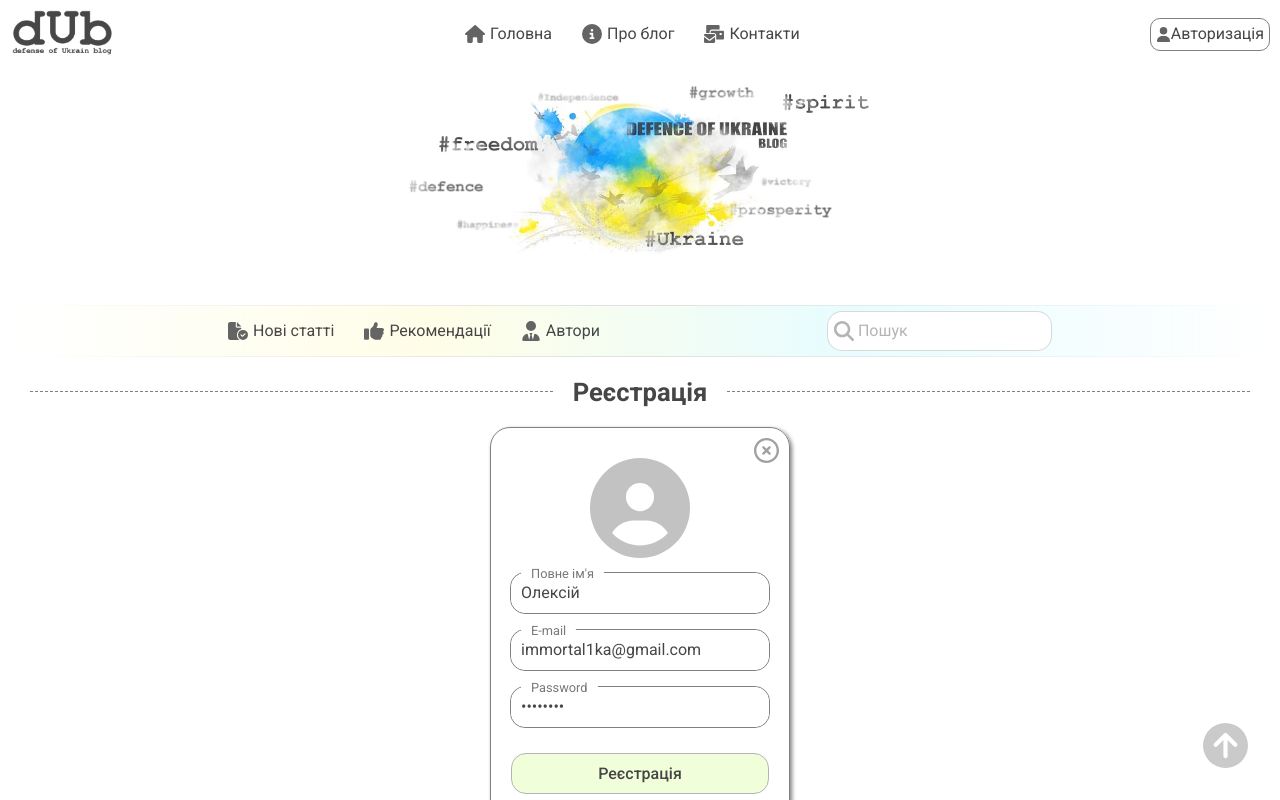
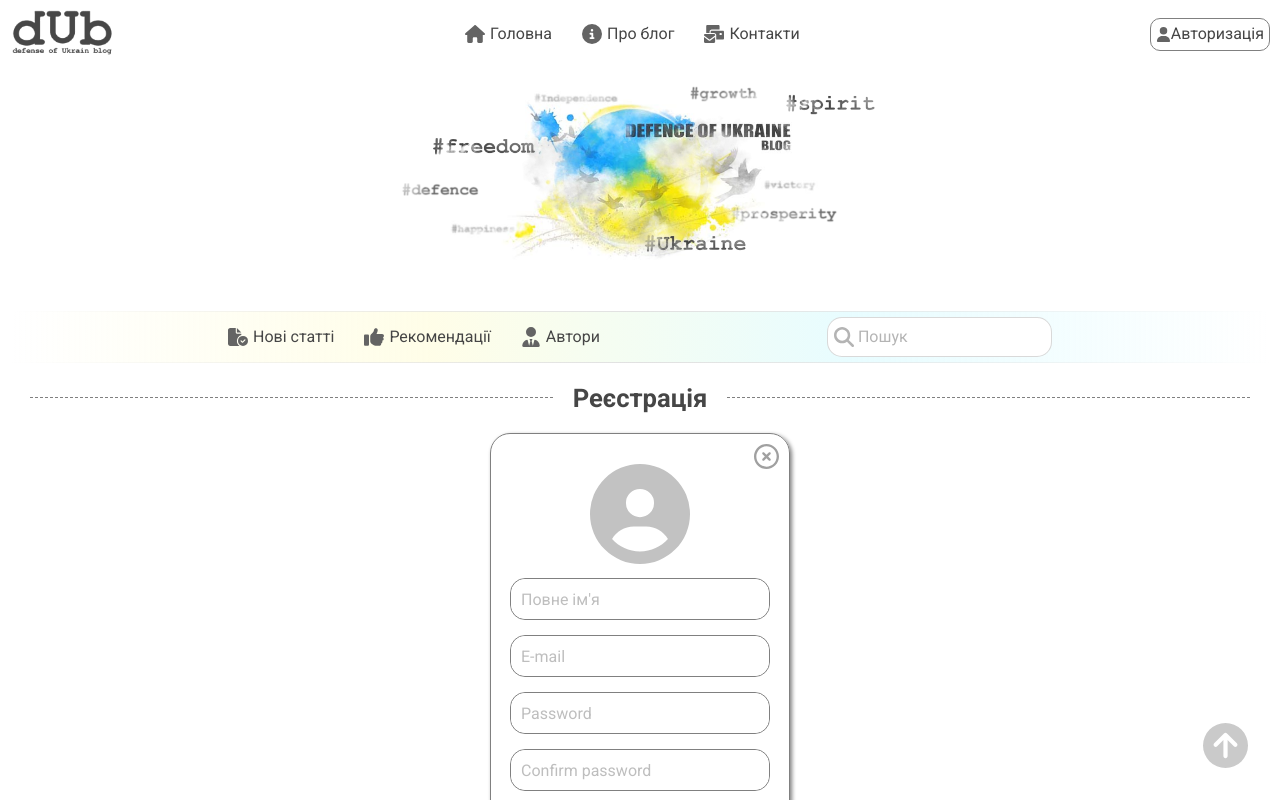
Before and after one commit to HatterJS/Chaos-Chronicle-blog, a React (Create React App) app: page /registration in a window 1280 px wide. Shown: the top 800 px of the page. Built offline with nearby package versions, Linux system fonts and the light colour scheme; no server answers.

Commit message:
checking whether the user is the owner of the article

```diff
--- a/src/pages/Article/index.css
+++ b/src/pages/Article/index.css
@@ -32,6 +32,9 @@
 }
 .article__header .article__titleBlock p {
   font-size: 0.9em;
+}
+.article__header .article__toolsBlock {
+  display: none;
 }
 .article__header .article__toolsBlock p {
   color: gray;
--- a/src/pages/Article/index.jsx
+++ b/src/pages/Article/index.jsx
@@ -1,6 +1,7 @@
 import React from 'react';
 import axios from '../../axios';
 import { useParams } from 'react-router-dom';
+import { useSelector } from 'react-redux';
 
 import AuthorSign from '../../components/AuthorSign';
 import CommentItem from '../../components/CommentItem';
@@ -11,6 +12,8 @@ import { deleteSVG, penSVG, viewsSVG } from '../../components/SvgSprite';
 import { formingDate } from '../../formingDate';
 
 function Article() {
+  //get authorized user data from redux to determine the rights to correct and delete the article
+  const { userData } = useSelector((state) => state.authorization);
   //get params from URL bar
   const { id } = useParams();
   //article object
@@ -30,8 +33,15 @@ function Article() {
         alert('Нажаль, виникла помилка під час завантаження статті');
       });
   }, [id]);
+
+  function isOwner() {
+    if (userData) {
+      return article.author._id === userData._id;
+    }
+    return false;
+  }
   return isLoading ? (
-    <div>123</div>
+    <div>123</div> //have to change to loader
   ) : (
     <article>
       <div className="article__content">
@@ -45,7 +55,9 @@ function Article() {
             <h1>{article.title}</h1>
             <p>{formingDate(article.createdAt)}</p>
           </div>
-          <div className="article__toolsBlock">
+          <div
+            className="article__toolsBlock"
+            style={isOwner() ? { display: 'block' } : { display: 'none' }}>
             <button>{penSVG}</button>
             <button>{deleteSVG}</button>
           </div>
--- a/src/pages/Article/index.scss
+++ b/src/pages/Article/index.scss
@@ -24,6 +24,7 @@
         }
     }
     .article__toolsBlock {
+        display: none;
         p {
             color: gray;
         }
--- a/src/pages/Registration/index.jsx
+++ b/src/pages/Registration/index.jsx
@@ -14,9 +14,10 @@ function Registration() {
   const isAuthorized = useSelector(isAuthCheck);
   //create state for user data
   const [registrationData, setRegistrationData] = React.useState({
-    fullName: 'Олексій',
-    email: 'immortal1ka@gmail.com',
-    password: '8171078a'
+    fullName: '',
+    email: '',
+    password: '',
+    confirmPassword: ''
   });
   //send registration data and get user data from backend
   async function sendRegistrationData() {
@@ -26,7 +27,8 @@ function Registration() {
       setRegistrationData({
         fullName: '',
         email: '',
-        password: ''
+        password: '',
+        confirmPassword: ''
       });
     } else {
       alert(data.error.message);
@@ -47,7 +49,10 @@ function Registration() {
     if (!/^\w+([.-]?\w+)*@\w+([.-]?\w+)*(\.\w{2,3})+$/.test(registrationData.email)) {
       return 'Перевірте email';
     }
-    if (registrationData.password.length < 6) {
+    if (
+      registrationData.password.length < 6 ||
+      registrationData.password !== registrationData.confirmPassword
+    ) {
       return 'Перевірте пароль';
     }
     return 'Реєстрація';
@@ -103,6 +108,18 @@ function Registration() {
           />
           <div>Password</div>
         </div>
+        <div className="registration__inputField">
+          <input
+            type="password"
+            placeholder=" "
+            value={registrationData.confirmPassword}
+            onChange={(event) =>
+              setRegistrationData((prev) => ({ ...prev, confirmPassword: event.target.value }))
+            }
+            onKeyUp={handleLastInputKey}
+          />
+          <div>Confirm password</div>
+        </div>
         <div className="registration__buttons">
           <button
             className="acceptButton"
```
Also changed, not shown: 1 other file (tests, documents, lock files or other folders).
